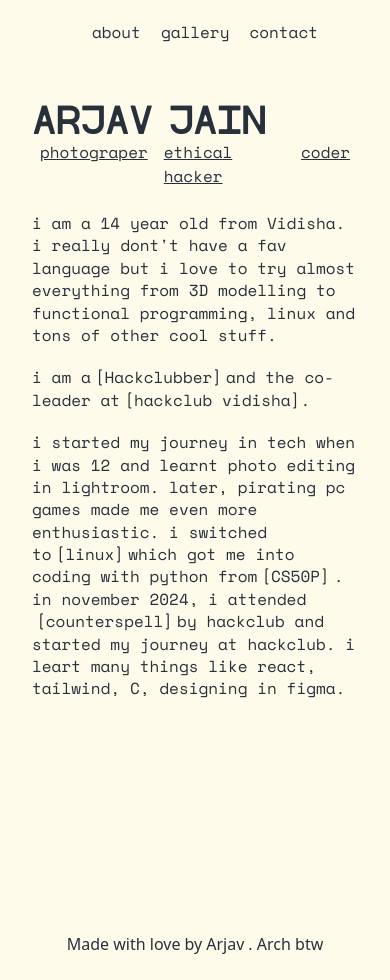
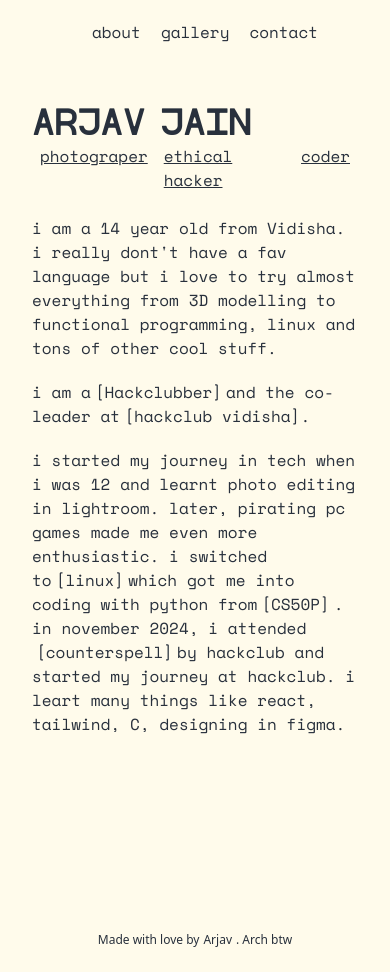
Before and after one commit to arjav0703/my-website, a Next.js app: page / in a window 390 px wide. Built offline with nearby package versions, Linux system fonts and the light colour scheme.

Commit message:
mobile optimization of text

```diff
--- a/src/app/contact/page.tsx
+++ b/src/app/contact/page.tsx
@@ -11,12 +11,12 @@ export default function contact() {
         <div className="py-10 flex flex-col items-center h-screen px-8 sm:px-48">
 
             <div>
-                <h1 className="text-5xl">ARJAV JAIN</h1>
+                <h1 className="text-xl sm:text-3xl">CONTACT ME</h1>
             </div>
 
         </div>
         <div className="flex justify-center bg-amber-50 py-6 ">
-          <footer>Made with love by<a href="https://github.com/arjav0703"
+          <footer className="text-xs">Made with love by<a href="https://github.com/arjav0703"
               className=" px-1 hover:bg-amber-500 hover:underline ">
               Arjav</a>. Arch btw
           </footer>
--- a/src/app/globals.css
+++ b/src/app/globals.css
@@ -22,15 +22,6 @@ p, nav {
   font-family: 'Space-Mono';
 }
 
-@media (max-width: 768px) {
-  h1 {
-    font-size: 2rem; /* Adjust the size as needed */
-  }
-
-  p {
-    font-size: 1rem; /* Adjust the size as needed */
-  }
-}
 
 ::selection {
   background-color: #ffda8f;
--- a/src/app/page.tsx
+++ b/src/app/page.tsx
@@ -11,7 +11,7 @@ export default function Home() {
       <div className="py-10 flex flex-col items-center h-screen px-8 sm:px-48">
 
         <div>
-          <h1 className="text-5xl">ARJAV JAIN</h1>
+          <h1 className="sm:text-5xl text-3xl">ARJAV JAIN</h1>
 
           <div className="flex flex-row py-1">
             <p className="underline mx-2">photograper</p>
@@ -19,18 +19,18 @@ export default function Home() {
             <p className="underline mx-2">coder</p>
 
           </div>
-            <p className="py-5 text-xl">
+            <p className="py-5 sm:text-xl text-s">
             i am a 14 year old from Vidisha. i really dont't have a fav language but i love to try almost everything from 3D modelling to functional programming, linux and tons of other cool stuff.
             </p>
 
-          <p className="text-xl">i am a<a href='https://hackclub.com' className="mx-1 hover:bg-amber-500 hover:underline">[Hackclubber]</a>and the co-leader at<a href="https://vidisha.hackclub.com" className=" ml-1 hover:bg-amber-500 hover:underline">[hackclub vidisha]</a>.</p>
+          <p className="sm:text-xl text-s">i am a<a href='https://hackclub.com' className="mx-1 hover:bg-amber-500 hover:underline">[Hackclubber]</a>and the co-leader at<a href="https://vidisha.hackclub.com" className=" ml-1 hover:bg-amber-500 hover:underline">[hackclub vidisha]</a>.</p>
 
-          <p className="text-xl py-5">i started my journey in tech when i was 12 and learnt photo editing in lightroom. later, pirating pc games made me even more enthusiastic. i switched to<a className='mx-1 hover:bg-amber-500 hover:underline'href="https://itsfoss.com/linux-better-than-windows/">[linux]</a>which got me into coding with python from<a className="mx-1 hover:bg-amber-500 hover:underline" href='https://www.harvardonline.harvard.edu/course/cs50s-introduction-programming-python'>[CS50P]</a>. in november 2024, i attended <a className='mx-1 hover:bg-amber-500 hover:underline'href='https://counterspell.hackclub.com'>[counterspell]</a>by hackclub and started my journey at hackclub. i leart many things like react, tailwind, C, designing in figma.</p>
+          <p className="sm:text-xl text-s py-5">i started my journey in tech when i was 12 and learnt photo editing in lightroom. later, pirating pc games made me even more enthusiastic. i switched to<a className='mx-1 hover:bg-amber-500 hover:underline'href="https://itsfoss.com/linux-better-than-windows/">[linux]</a>which got me into coding with python from<a className="mx-1 hover:bg-amber-500 hover:underline" href='https://www.harvardonline.harvard.edu/course/cs50s-introduction-programming-python'>[CS50P]</a>. in november 2024, i attended <a className='mx-1 hover:bg-amber-500 hover:underline'href='https://counterspell.hackclub.com'>[counterspell]</a>by hackclub and started my journey at hackclub. i leart many things like react, tailwind, C, designing in figma.</p>
         </div>
 
       </div>
       <div className="flex justify-center bg-amber-50 py-6 ">
-        <footer>Made with love by<a href="https://github.com/arjav0703"
+        <footer className="text-xs">Made with love by<a href="https://github.com/arjav0703"
             className=" px-1 hover:bg-amber-500 hover:underline ">
             Arjav</a>. Arch btw
         </footer>
```
